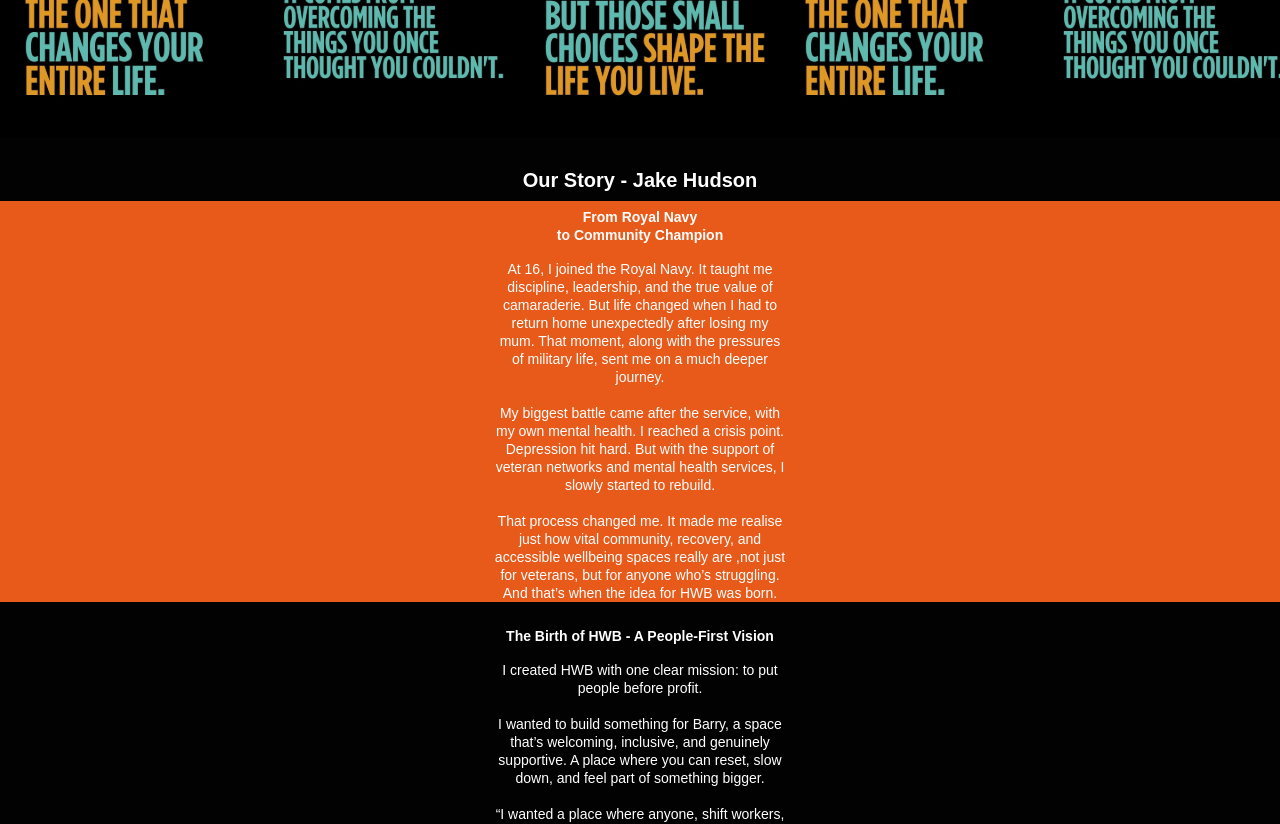
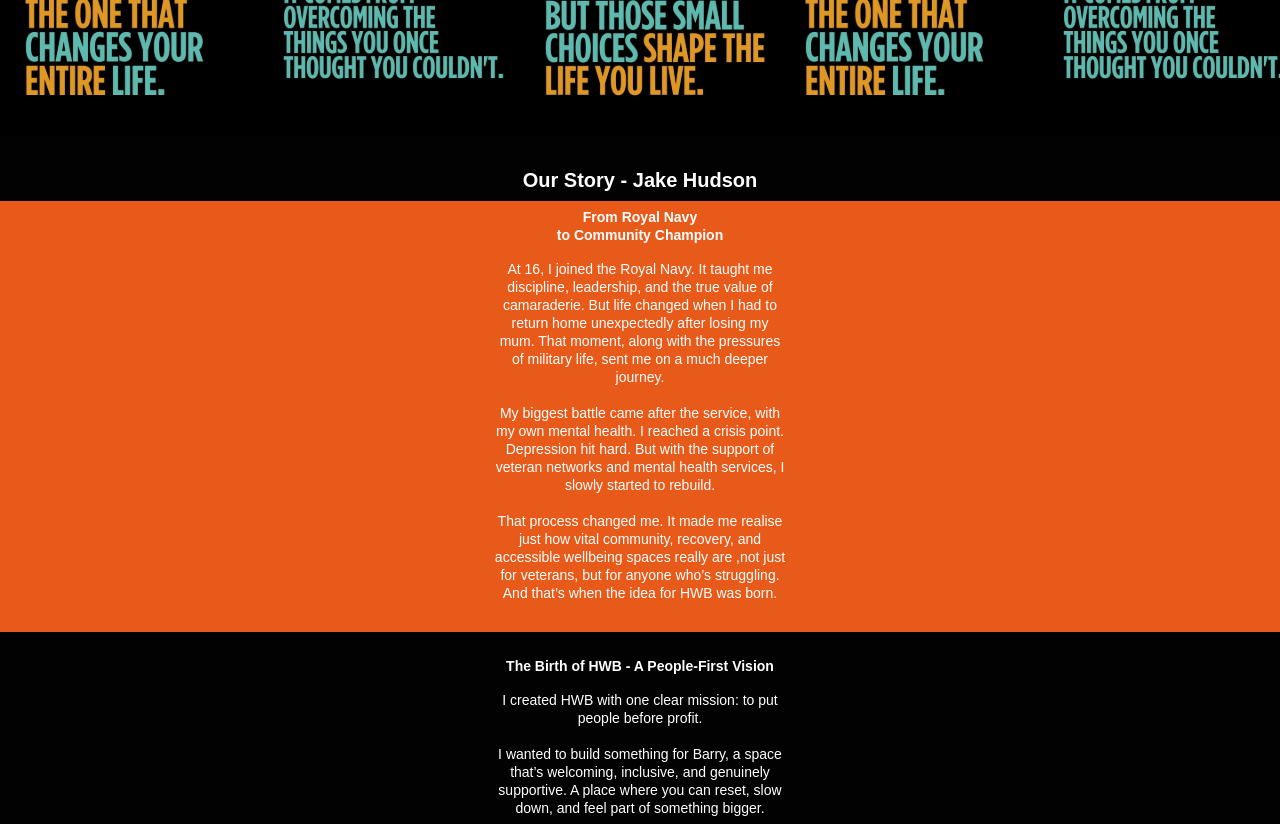
Before and after one commit to Mhayw01/hwbholding, a React (Create React App) app: page /our-story in a window 1280 px wide. Shown: the part 400-1224 px from the top of the page. Built offline with nearby package versions, Linux system fonts and the light colour scheme.

Commit message:
Increase top and bottom padding in Our Story section for improved spacing

```diff
--- a/src/Components/OurStory/Section1.css
+++ b/src/Components/OurStory/Section1.css
@@ -19,7 +19,7 @@
 }
 .story-section1__bar--orange {
   top: 64px;
-  height: 483px;
+  height: 520px;
   background: #E85A1A;
 }
 
@@ -29,6 +29,7 @@
   max-width: 1440px;
   margin: 0 auto;
   padding-top: 32px;
+  padding-bottom: 30px;
   text-align: center;
   color: #fff;
 }
```
